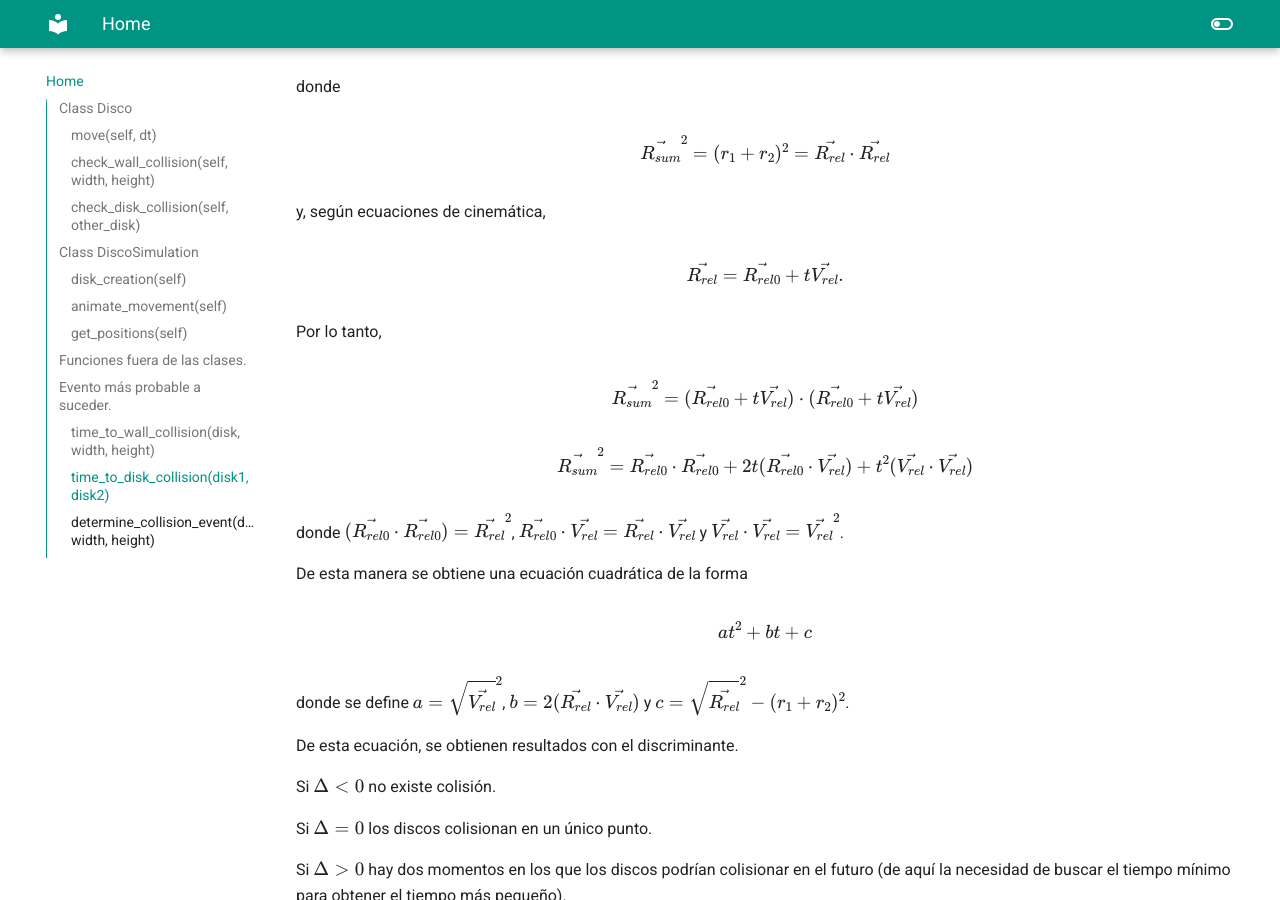
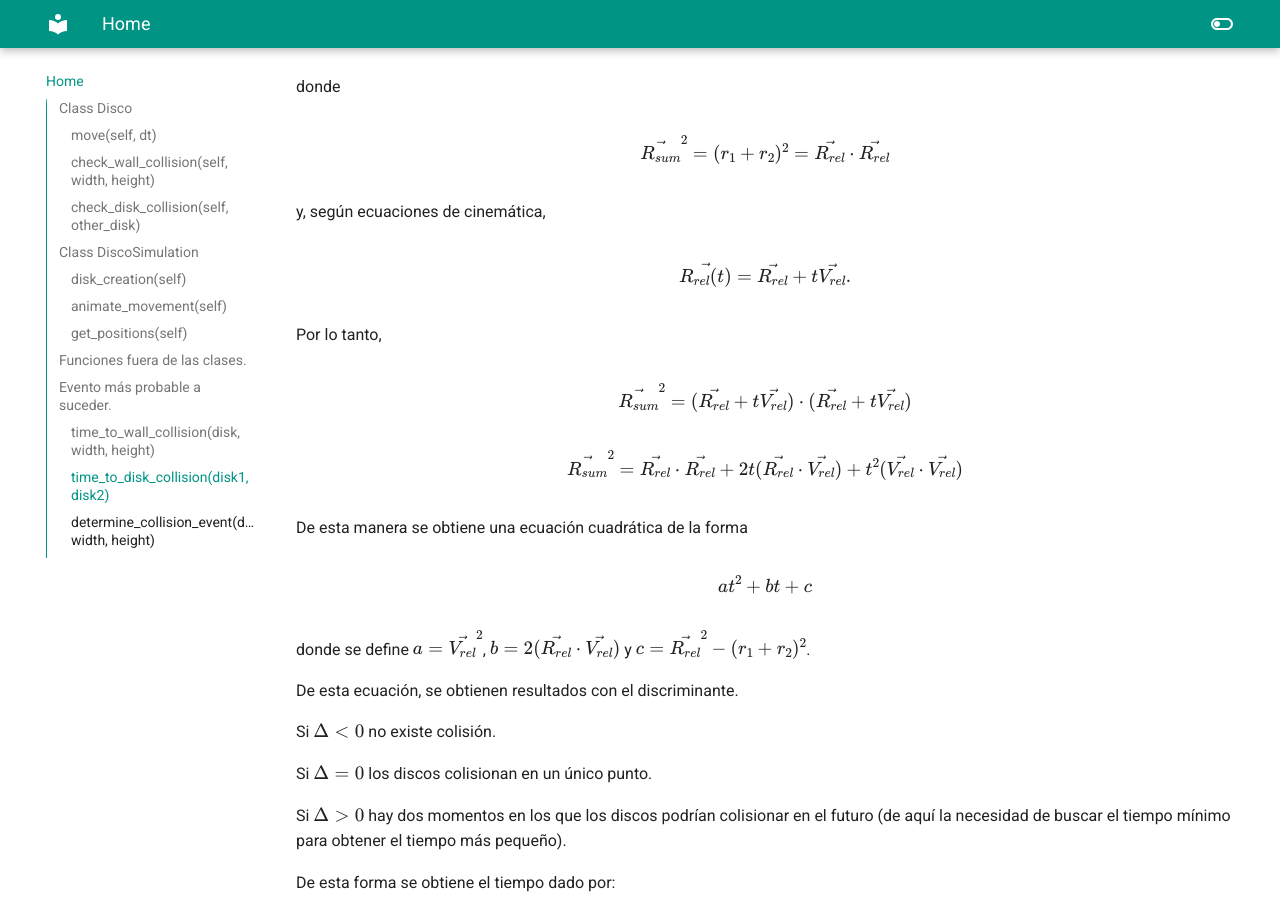
Before and after one commit to Kporras21/Proyecto-, an MkDocs documentation site: the page built from docs/index.md, in a window 1280 px wide and 900 px high, scrolled down 4502 px. Built offline with MkDocs 1.6.1 and Material for MkDocs 9.7.7, drawn with Linux system fonts in a browser that asks for light colours.

Commit message:
Fix index

```diff
--- a/docs/index.md
+++ b/docs/index.md
@@ -181,20 +181,18 @@ $$
 y, según ecuaciones de cinemática,
 
 $$
-\vec{R_{rel}} = \vec{R_{rel0}} + t\vec{V_{rel}}.
+\vec{R_{rel}(t)} = \vec{R_{rel}} + t\vec{V_{rel}}.
 $$
 
 Por lo tanto,
 
 $$
-\vec{R_{sum}}^2 = (\vec{R_{rel0}} + t\vec{V_{rel}}) \cdot  (\vec{R_{rel0}} + t\vec{V_{rel}})
+\vec{R_{sum}}^2 = (\vec{R_{rel}} + t\vec{V_{rel}}) \cdot  (\vec{R_{rel}} + t\vec{V_{rel}})
 $$
 
 $$
-\vec{R_{sum}}^2 = \vec{R_{rel0}} \cdot \vec{R_{rel0}} + 2t(\vec{R_{rel0}} \cdot  \vec{V_{rel}}) + t^2(\vec{V_{rel}} \cdot \vec{V_{rel}})
+\vec{R_{sum}}^2 = \vec{R_{rel}} \cdot \vec{R_{rel}} + 2t(\vec{R_{rel}} \cdot  \vec{V_{rel}}) + t^2(\vec{V_{rel}} \cdot \vec{V_{rel}})
 $$
-
-donde $(\vec{R_{rel0}} \cdot \vec{R_{rel0}}) = \vec{R_{rel}}^2$, $\vec{R_{rel0}} \cdot \vec{V_{rel}} = \vec{R_{rel}} \cdot \vec{V_{rel}}$ y $\vec{V_{rel}} \cdot \vec{V_{rel}} = \vec{V_{rel}}^2$.
 
 De esta manera se obtiene una ecuación cuadrática de la forma
 
@@ -202,7 +200,7 @@ $$
 at^2 + bt + c
 $$
 
-donde se define $a = \sqrt{\vec{V_{rel}}}^2$, $b = 2(\vec{R_{rel}} \cdot \vec{V_{rel}})$ y $c = \sqrt{\vec{R_{rel}}}^2 - (r_{1} + r_{2})^2$.
+donde se define $a = \vec{V_{rel}}^2$, $b = 2(\vec{R_{rel}} \cdot \vec{V_{rel}})$ y $c = \vec{R_{rel}}^2 - (r_{1} + r_{2})^2$.
 
 De esta ecuación, se obtienen resultados con el discriminante.
 
```
